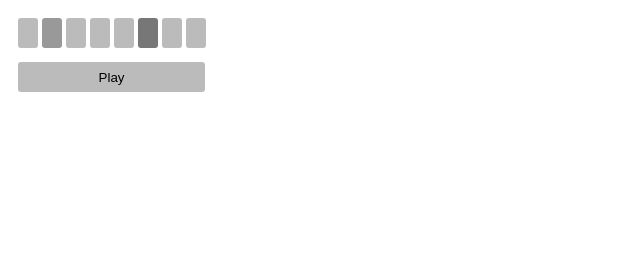
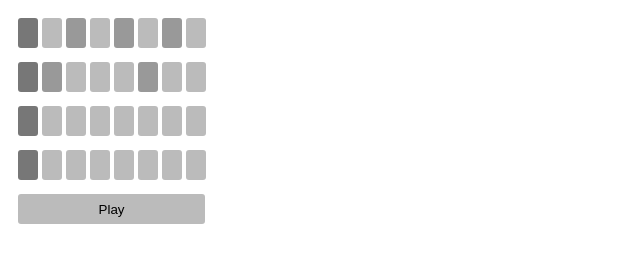
Before and after one commit to alex-milanov/jsloops, a website: page src/jade/index.jade in a window 1280 px wide. Both pictures are taken after a click on the button "Play". Shown: the part 48-310 px from the top of the page, without its empty margins (0-640 px from the left). Drawn offline with nearby package versions, Linux system fonts and the light colour scheme; files that its build step writes are made by us from their sources.

Commit message:
5-initial-8-bar-sequencer
https://trello.com/c/wkzXxbTC/5-initial-8-bar-sequencer

- initial loop
- add a better synth
- add 3 more rows

```diff
--- a/bower.json
+++ b/bower.json
@@ -15,6 +15,7 @@
     "tests"
   ],
   "dependencies": {
+    "audiosynth": "keithwhor/audiosynth",
     "jquery": "~2.1.4",
     "lodash": "~3.10.1",
     "moment": "~2.10.6"
--- a/gulpfile.js
+++ b/gulpfile.js
@@ -27,7 +27,7 @@ var paths = {
 
 // additional, not recognized bower files
 bowerFiles
-	.push("./src/lib/jade/jade.js");
+	.push("./src/lib/audiosynth/audiosynth.js");
 
 gulp.task('sass', function(done) {
 	// www
--- a/src/jade/index.jade
+++ b/src/jade/index.jade
@@ -7,15 +7,43 @@ html
 
 
 		.sequencer
-			.bars-row#row1
-				.bar.current#row1-bar1
-				.bar.selected#row1-bar2
+			.bars#row0
+				.bar.current#row0-bar0
+				.bar#row0-bar1
+				.bar#row0-bar2
+				.bar#row0-bar3
+				.bar#row0-bar4
+				.bar#row0-bar5
+				.bar#row0-bar6
+				.bar#row0-bar7
+			.bars#row1
+				.bar.current#row1-bar0
+				.bar#row1-bar1
+				.bar#row1-bar2
 				.bar#row1-bar3
 				.bar#row1-bar4
 				.bar#row1-bar5
 				.bar#row1-bar6
 				.bar#row1-bar7
-				.bar#row1-bar8
+			.bars#row2
+				.bar.current#row2-bar0
+				.bar#row2-bar1
+				.bar#row2-bar2
+				.bar#row2-bar3
+				.bar#row2-bar4
+				.bar#row2-bar5
+				.bar#row2-bar6
+				.bar#row2-bar7
+			.bars#row3
+				.bar.current#row3-bar0
+				.bar#row3-bar1
+				.bar#row3-bar2
+				.bar#row3-bar3
+				.bar#row3-bar4
+				.bar#row3-bar5
+				.bar#row3-bar6
+				.bar#row3-bar7
+
 
 		button#play Play
 
@@ -23,5 +51,6 @@ html
 		script(src="lib/jquery.js")
 		script(src="lib/lodash.js")
 		script(src="lib/moment.js")
+		script(src="lib/audiosynth.js")
 		//- app
 		script(src="js/init.js")
--- a/src/js/init.js
+++ b/src/js/init.js
@@ -9,24 +9,57 @@ function beep() {
     snd.play();
 }
 
+var barPattern = [
+	[1,0,1,0,1,0,1,0],
+	[0,1,0,0,0,1,0,0],
+	[0,0,0,0,0,0,0,0],
+	[0,0,0,0,0,0,0,0]
+];
+
+var rowNotes = [
+	['C',4,0.2],
+	['F',4,0.2],
+	['G',4,0.2],
+	['A',4,0.2]
+]
+
 function playStep() {
-	$(".bar").eq(barIndex).removeClass("current");
+
+	var piano = Synth.createInstrument('piano');
+
+	$(".bars").each(function(){
+		$(this).find(".bar").eq(barIndex).removeClass("current");
+	});
 
 	if(barIndex < 7)
 		barIndex++;
 	else
 		barIndex = 0;
 
-	$(".bar").eq(barIndex).addClass("current");
-
-	if($(".bar").eq(barIndex).hasClass("selected")){
-		beep();
-	}
+	$(".bars").each(function(rowIndex){
+		$(this).find(".bar").eq(barIndex).each(function(){
+			$(this).addClass("current");
+			if($(this).hasClass("selected")){
+				piano.play(rowNotes[rowIndex][0], rowNotes[rowIndex][1], rowNotes[rowIndex][2]);
+			}
+		});
+	});
 
 }
 
 
 $(document).ready(function(){
+
+	console.log(barPattern);
+
+	for(var row in barPattern){
+		for(var bar in barPattern[row]){
+			if(barPattern[row][bar] == 1) {
+				console.log("#row"+row+"-bar"+bar);
+				$("#row"+row+"-bar"+bar).addClass("selected");
+			}
+		}
+	}
 
 	$(".bar").click(function(){
 		$(this).toggleClass("selected");
@@ -36,6 +69,7 @@ $(document).ready(function(){
 	$("#play").click(function(){
 		if(playLoop) {
 			clearInterval(playLoop);
+			playLoop = false;
 		} else {
 			playLoop = setInterval(playStep, 500);
 		}
--- a/src/sass/style.scss
+++ b/src/sass/style.scss
@@ -13,10 +13,11 @@ button#play {
 	height: 30px;
 	line-height: 30px;
 	width: 187px;
+	cursor: pointer;
 }
 
 .sequencer {
-	.bars-row {
+	.bars {
 		margin: 10px;
 		.bar {
 			display: inline-block;
```
